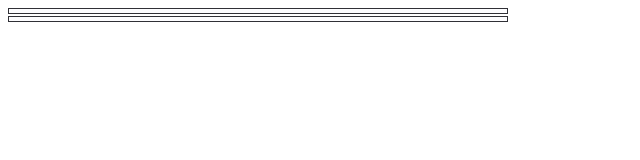
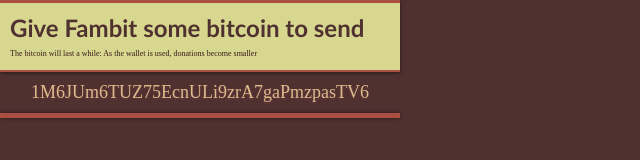
Before and after one commit to fambit-app/fambit, a browser extension: page resources/extension.html in a window 1280 px wide. Shown: the whole page, without its empty margins (0-640 px from the left). Drawn offline with Linux system fonts and the light colour scheme.

Commit message:
Set up initial "donate pls" window

```diff
--- a/resources/extension.html
+++ b/resources/extension.html
@@ -5,7 +5,11 @@
     <link rel="stylesheet" href="style.css">
 </head>
 <body>
-    <div class="debug-view" id="wif"></div>
-    <div class="debug-view" id="address"></div>
+    <header>
+        <h2>Give Fambit some bitcoin to send</h2>
+        <span class="hint">The bitcoin will last a while: As the wallet is used, donations become smaller</span>
+    </header>
+    <div class="bitcoin-address">1M6JUm6TUZ75EcnULi9zrA7gaPmzpasTV6</div>
+    <footer></footer>
 </body>
 </html>
--- a/resources/style.css
+++ b/resources/style.css
@@ -1,15 +1,63 @@
-body {
-    width: 500px;
+@font-face {
+    font-family: 'Lato';
+    font-style: normal;
+    font-weight: 300;
+    src: local('Lato Light'), local('Lato-Light'), url(lato-300.woff2) format('woff2');
+    unicode-range: U+0000-00FF, U+0131, U+0152-0153, U+02C6, U+02DA, U+02DC, U+2000-206F, U+2074, U+20AC, U+2212, U+2215, U+E0FF, U+EFFD, U+F000;
+}
+@font-face {
+    font-family: 'Lato';
+    font-style: normal;
+    font-weight: 400;
+    src: local('Lato Regular'), local('Lato-Regular'), url(lato-400.woff2) format('woff2');
+    unicode-range: U+0000-00FF, U+0131, U+0152-0153, U+02C6, U+02DA, U+02DC, U+2000-206F, U+2074, U+20AC, U+2212, U+2215, U+E0FF, U+EFFD, U+F000;
+}
+@font-face {
+    font-family: 'Lato';
+    font-style: normal;
+    font-weight: 700;
+    src: local('Lato Bold'), local('Lato-Bold'), url(lato-700.woff2) format('woff2');
+    unicode-range: U+0000-00FF, U+0131, U+0152-0153, U+02C6, U+02DA, U+02DC, U+2000-206F, U+2074, U+20AC, U+2212, U+2215, U+E0FF, U+EFFD, U+F000;
 }
 
-.debug-view {
-    display: block;
-    border: 1px solid #303036;
-    background-color: #fdfdff;
-    padding: 2px;
-    margin-bottom: 2px;
+* {
+    margin: 0;
+    padding: 0;
 }
 
-.debug-view:last-child {
-    margin-bottom: 0;
+body {
+    width: 400px;
+    background-color: #4f3130;
 }
+
+header {
+    border-bottom: 2px solid #aa5042;
+    border-top: 3px solid #aa5042;
+    box-shadow: 0 1px 4px rgba(0, 0, 0, 0.5);
+    padding: 10px;
+    background-color: #d8d78f;
+    color: #4f3130;
+}
+
+.hint {
+    color: #351c1b;
+    font-size: 8px;
+}
+
+h2 {
+    font-family: 'Lato', sans-serif;
+}
+
+footer {
+    border-top: 5px solid #aa5042;
+    box-shadow: 0 0 4px rgba(0, 0, 0, 0.5);
+}
+
+.bitcoin-address {
+    margin: 10px;
+    color: #d8bd8a;
+    font-size: 18px;
+    font-family: 'Inconsolata', serif;
+    text-align: center;
+    text-shadow: 0 1px 3px #753742;
+}
```
Also changed, not shown: resources/lato-300.woff2 (added), resources/lato-400.woff2 (added), resources/lato-700.woff2 (added).
